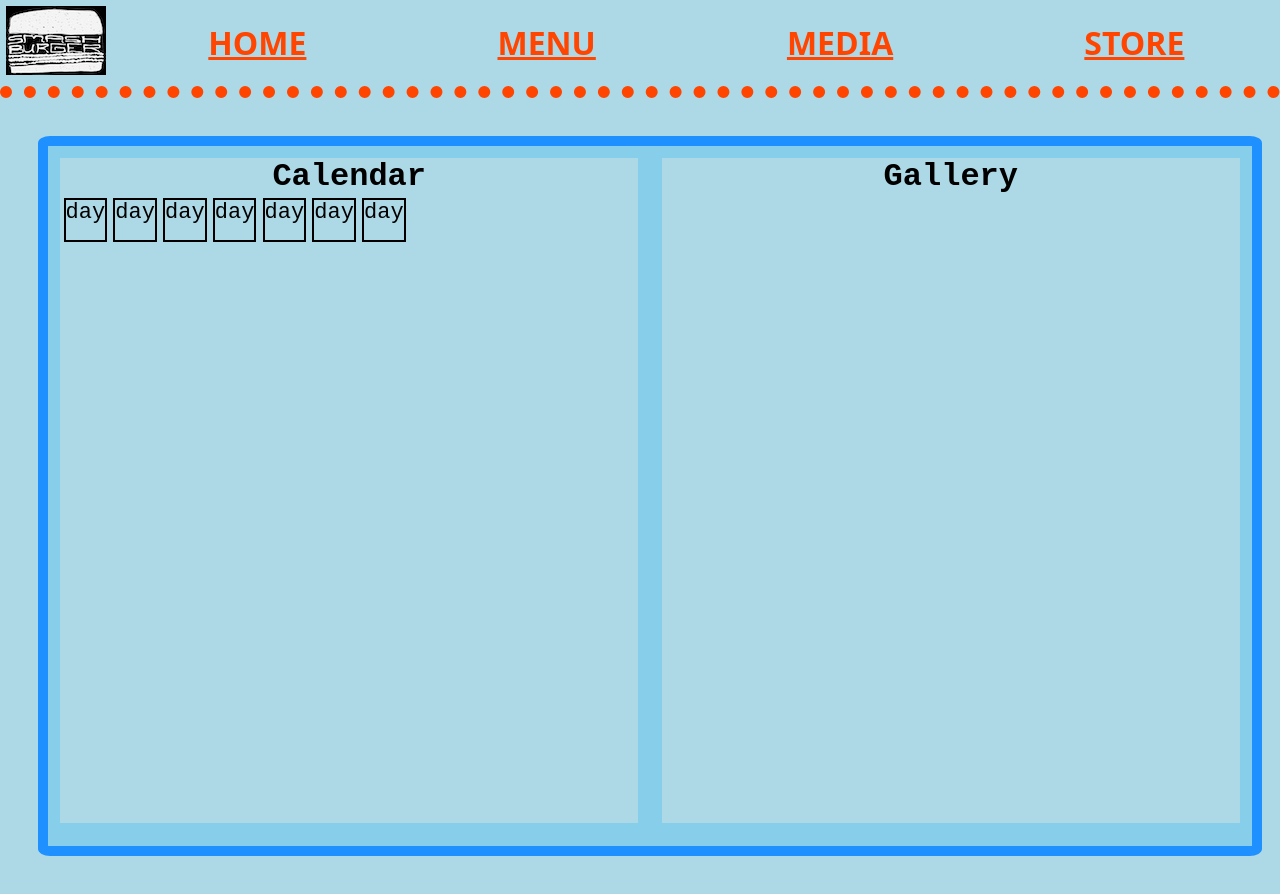
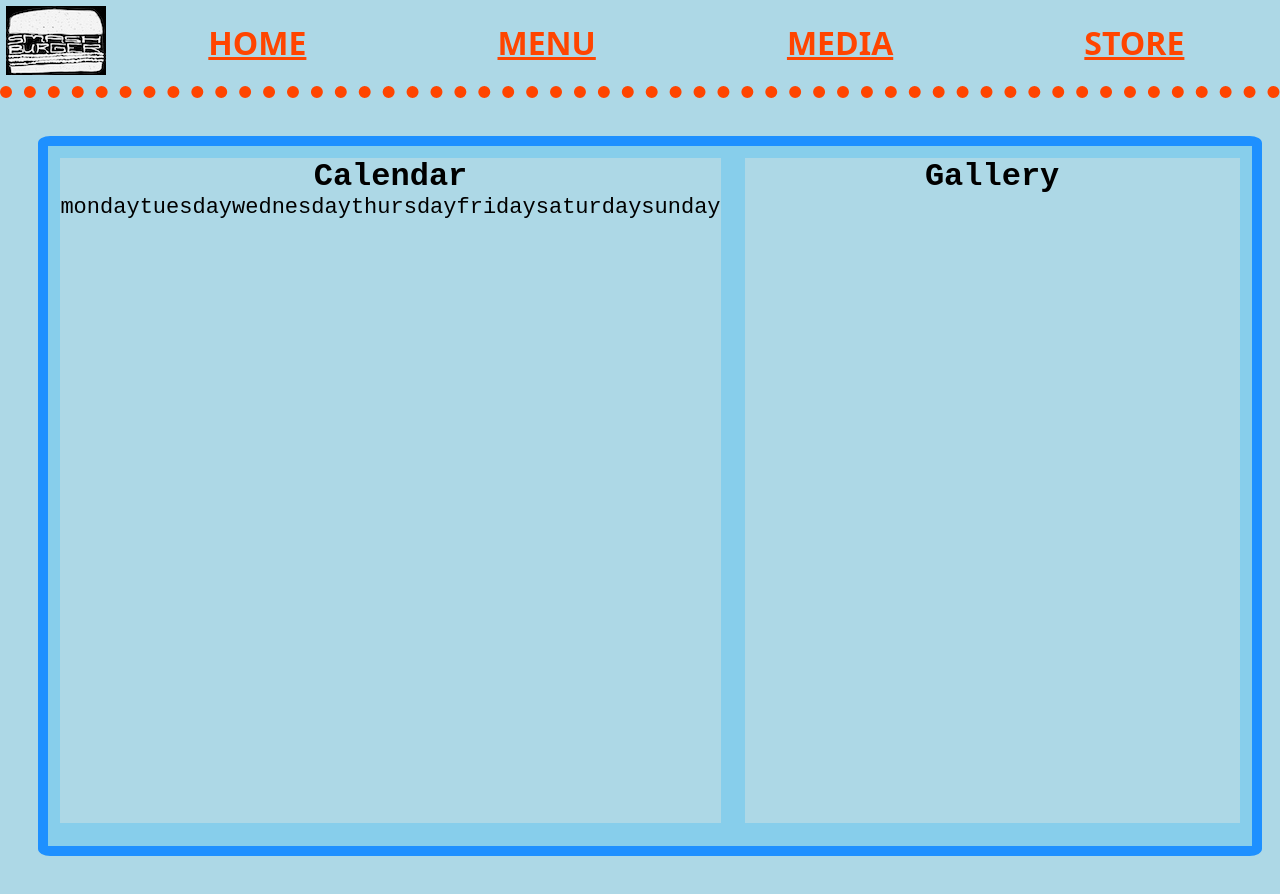
Before and after one commit to hightowerbuilds/smash-burger-app, a React (Vite) app: page / in a window 1280 px wide. Built offline with nearby package versions, Linux system fonts and the light colour scheme; a web font is replaced by a local one.

Commit message:
adding calendar styles

```diff
--- a/src/components/Calendar/Calendar.jsx
+++ b/src/components/Calendar/Calendar.jsx
@@ -1,6 +1,19 @@
+import { useState } from 'react'
 import './Calendar.css'
 
 export default function Calendar() {
+
+
+const [ day, setDay ] = useState('')
+const days = ['monday', 'tuesday', 'wednesday', 'thursday', 'friday', 'saturday', 'sunday']
+
+const week = () => {
+   return (
+   days.map((day) => (
+    <div key={day}>{day}</div>
+   ))
+   )}
+
   return (
     <div className="calendarMainBox">
 
@@ -9,27 +22,8 @@ export default function Calendar() {
         </p>
 
 <div className='calendarSubBox'>
-    <div className='calendarDayBox'>
-        day
-    </div>
-    <div className='calendarDayBox'>
-        day
-    </div>
-    <div className='calendarDayBox'>
-        day
-    </div>
-    <div className='calendarDayBox'>
-        day
-    </div>
-    <div className='calendarDayBox'>
-        day
-    </div>
-    <div className='calendarDayBox'>
-        day
-    </div>
-    <div className='calendarDayBox'>
-        day
-    </div>
+    {week()}
+    {console.log(week())}
 </div>
 
 
```
